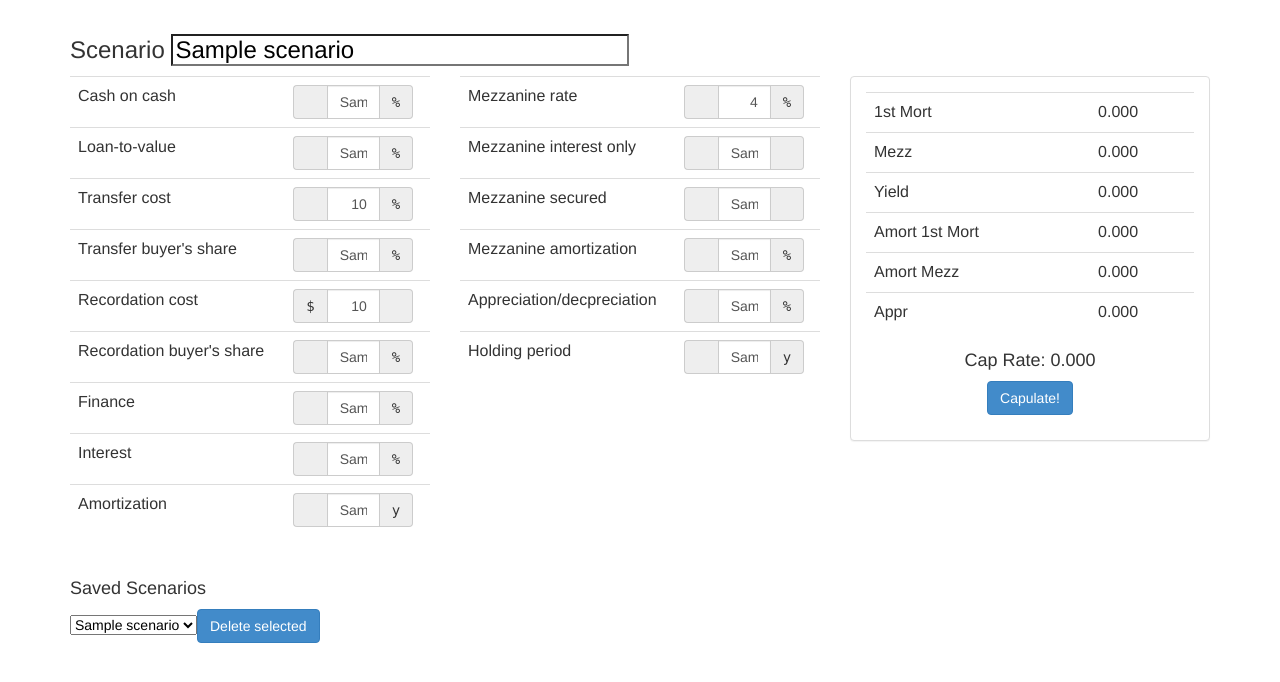
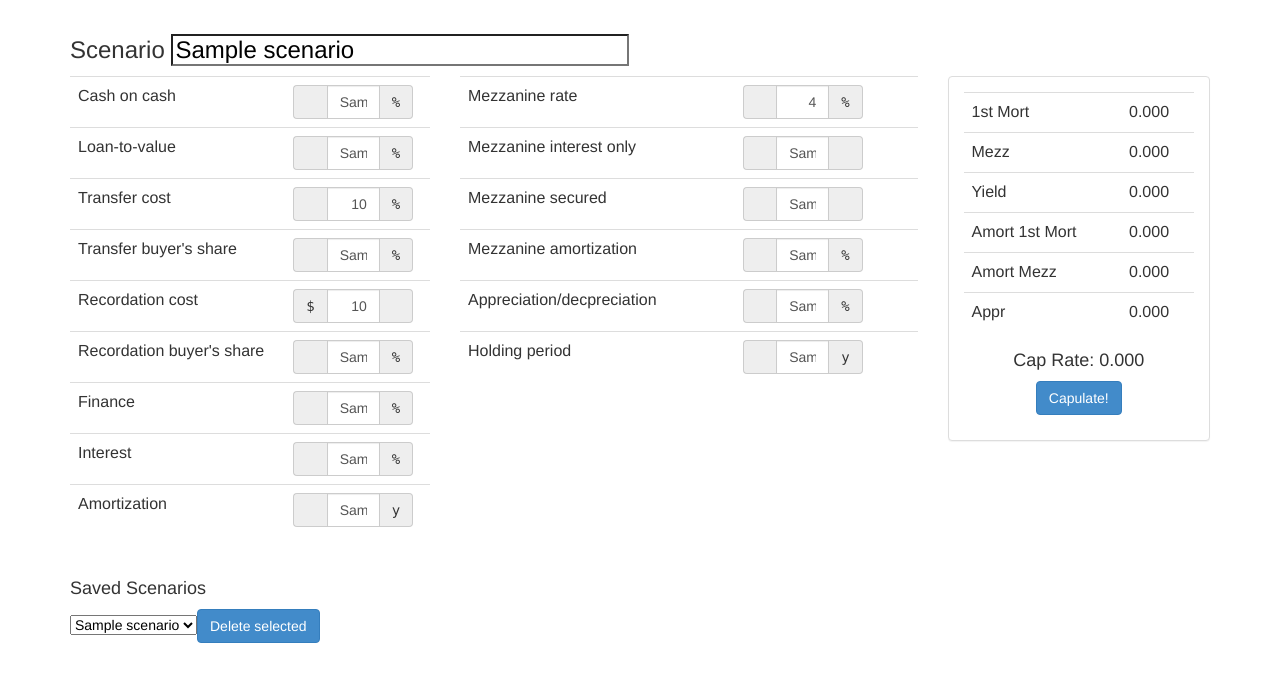
Before and after one commit to blaino/vinnerator, a Python web app: template templates/show_scenarios.html in a window 1280 px wide. Shown: the part 51-733 px from the top of the page. Run offline with Jinja, Linux system fonts and the light colour scheme; the template is opened without the code that fills it: most values are stand-ins (such as "Sample title", 1, 10 or a date in 2020); some libraries are stand-ins or nearby versions.

Commit message:
Playing around with formatting

```diff
--- a/templates/show_scenarios.html
+++ b/templates/show_scenarios.html
@@ -7,7 +7,6 @@
 
   function deleteSelected() {
       var y = $('#saved :selected').val()
-      alert(y);
       window.location.replace("/delete/" + y);
   }
 
@@ -24,9 +23,10 @@
 	  <div class="row">
 	  </div>
 	</div>
+      </div>
+      <div class="row">
 	<div class="col-md-4">
 	  <table class="table">
-	    <tbody>
             <tr>
 	      <td>Cash on cash</td>
 	      <td>
@@ -120,13 +120,11 @@
 		  <input type=text class="form-control right" name=amort value={{scenarios[index].amort}}>
 		  <span class="input-group-addon mono">y</span>
 		</div>
-
 	      </td>
             </tr>
-	    </tbody>
 	  </table>
 	</div>
-	<div class="col-md-4">
+	<div class="col-md-5">
 	  <table class="table">
             <tr>
 	      <td>Mezzanine rate</td>
@@ -189,14 +187,10 @@
 	      </td>
             </tr>
 	  </table>
-
-
-
 	</div>
-	<div class="col-md-4">
+	<div class="col-md-3">
 	  <div class="panel panel-default">
 	    <div class="panel-body">
-
 	      <table class="table">
 		<tr>
 		  <td>1st Mort</td>
@@ -223,13 +217,10 @@
 		  <td>{{ '%.3f' % result.appr}}</td>
 		</tr>
 	      </table>
-
 	      <h4 align="center">Cap Rate: {{ '%.3f' % result.cap_rate}}</h4>
 	      <p align="center"><input type=submit value="Capulate!" class="btn btn-primary"></p>
 	    </div>
 	  </div>
-
-
 	</div>
       </div>
     </form>
```
Lines whose indentation alone changed are shown as unchanged.
